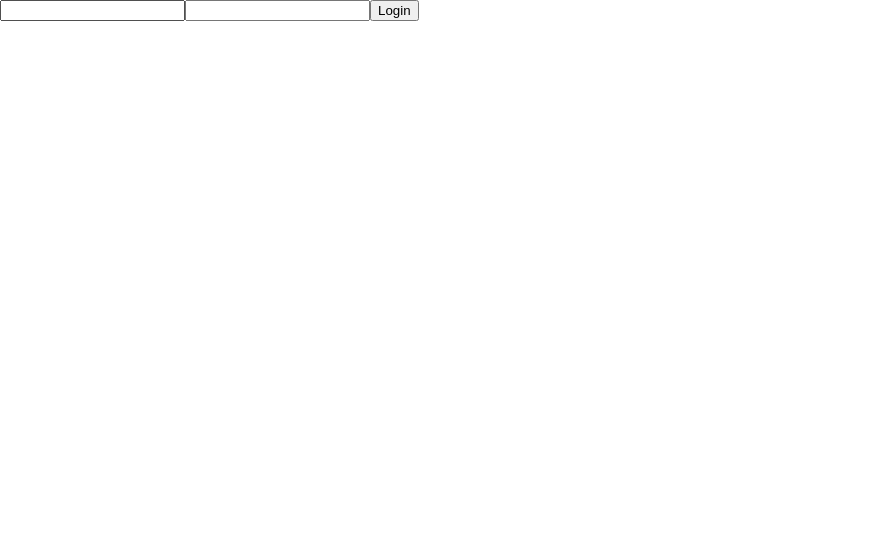
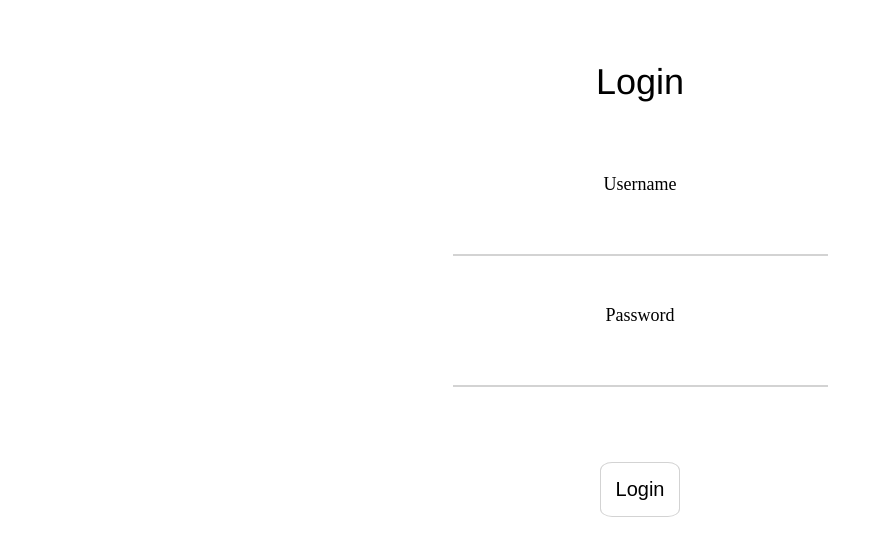
Before and after one commit to justman00/instagram-copy, a React (Create React App) app: page / in a window 1280 px wide. Shown: the top 556 px of the page, without its empty margins (0-891 px from the left). Built offline with nearby package versions, Linux system fonts and the light colour scheme.

Commit message:
styled the login form and made so just the owner of the comments can delete them

```diff
--- a/src/components/CommentSection/Comment.js
+++ b/src/components/CommentSection/Comment.js
@@ -8,9 +8,13 @@ const Comment = props => {
       <div>
         <h3>{props.comment.username}</h3> <p>{props.comment.text}</p>
       </div>
-      <button onClick={() => props.deleteComment(props.index, props.comment)}>
-        Delete
-      </button>
+      {props.comment.username === localStorage.getItem("username") ? (
+        <button onClick={() => props.deleteComment(props.index, props.comment)}>
+          Delete
+        </button>
+      ) : (
+        <div />
+      )}
     </div>
   );
 };
--- a/src/components/CommentSection/CommentSection.js
+++ b/src/components/CommentSection/CommentSection.js
@@ -16,14 +16,17 @@ class CommentSection extends React.Component {
     e.preventDefault();
     this.setState(
       prevState => ({
-        comments: [...prevState.comments, { username: "Vlad", text: value }]
+        comments: [
+          ...prevState.comments,
+          { username: localStorage.getItem("username"), text: value }
+        ]
       }),
       () => {
         let newLocal = JSON.parse(localStorage.getItem("posts"));
         console.log(newLocal[index]);
         newLocal[index].comments = [
           ...newLocal[index].comments,
-          { username: "Vlad", text: value }
+          { username: localStorage.getItem("username"), text: value }
         ];
         localStorage.setItem("posts", JSON.stringify(newLocal));
       }
--- a/src/components/Login/Login.js
+++ b/src/components/Login/Login.js
@@ -1,4 +1,5 @@
 import React from "react";
+import "./Login.scss";
 
 class Login extends React.Component {
   state = {
@@ -11,19 +12,27 @@ class Login extends React.Component {
   };
 
   onLogIn = username => {
-    if (!localStorage.getItem(username)) {
-      localStorage.setItem("username", username);
+    if (!localStorage.getItem("username")) {
+      if (username !== "") {
+        localStorage.setItem("username", username);
+      }
     }
   };
 
   render() {
     return (
-      <form onSubmit={() => this.onLogIn(this.state.username)}>
+      <form
+        className="form-container"
+        onSubmit={() => this.onLogIn(this.state.username)}
+      >
+        <h1>Login</h1>
+        <label>Username</label>
         <input
           type="text"
           name="username"
           onChange={e => this.handleChange(e)}
         />
+        <label>Password</label>
         <input
           type="password"
           name="password"
--- a/src/components/Login/Login.scss
+++ b/src/components/Login/Login.scss
@@ -0,0 +1,57 @@
+.form-container {
+  max-width: 500px;
+  margin: 5% auto;
+  //   border: 2px solid red;
+  display: flex;
+  align-items: center;
+  flex-direction: column;
+
+  h1 {
+    margin: 0 auto;
+    font-size: 3.6rem;
+    font-family: "Helvetica", sans-serif;
+    margin-bottom: 15%;
+  }
+
+  label {
+    font-size: 1.8rem;
+    margin-bottom: 10px;
+  }
+
+  input {
+    width: 75%;
+    outline: none;
+    margin-bottom: 10%;
+    padding: 15px;
+    font-size: 1.8rem;
+    border: none;
+    border-bottom: 2px solid lightgray;
+
+    &::placeholder {
+      opacity: 0.5;
+    }
+  }
+
+  button {
+    margin-top: 5%;
+    font-size: 2rem;
+    border: none;
+    padding: 15px;
+    outline: none;
+    cursor: pointer;
+    background: #fff;
+
+    border-radius: 15%;
+    border: 1px solid lightgray;
+
+    &:hover {
+      border-radius: 50%;
+      width: 80px;
+      height: 80px;
+      text-align: center;
+      transform: scale(1.15);
+      box-shadow: 10px 10px 20px -13px rgba(lightgray, 0.75);
+      transition: all 0.8s;
+    }
+  }
+}
```
